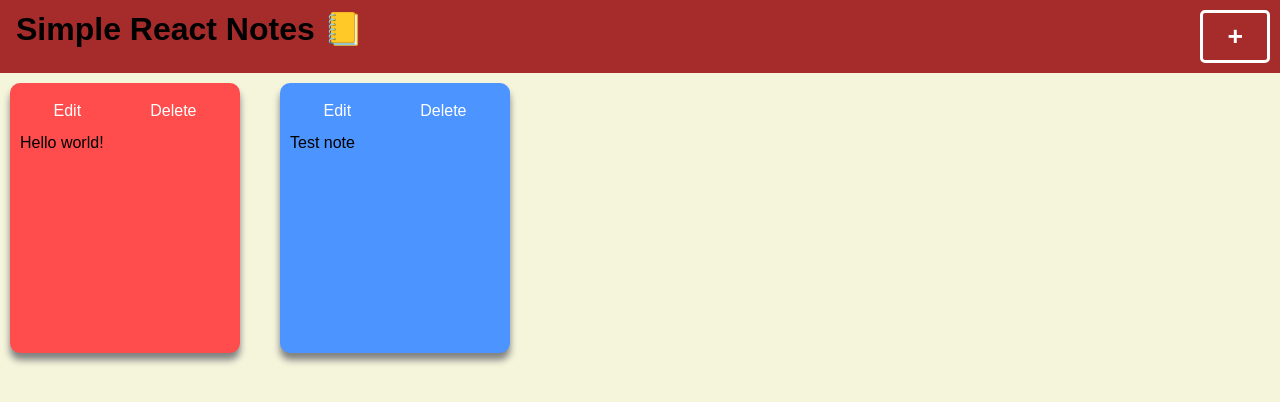
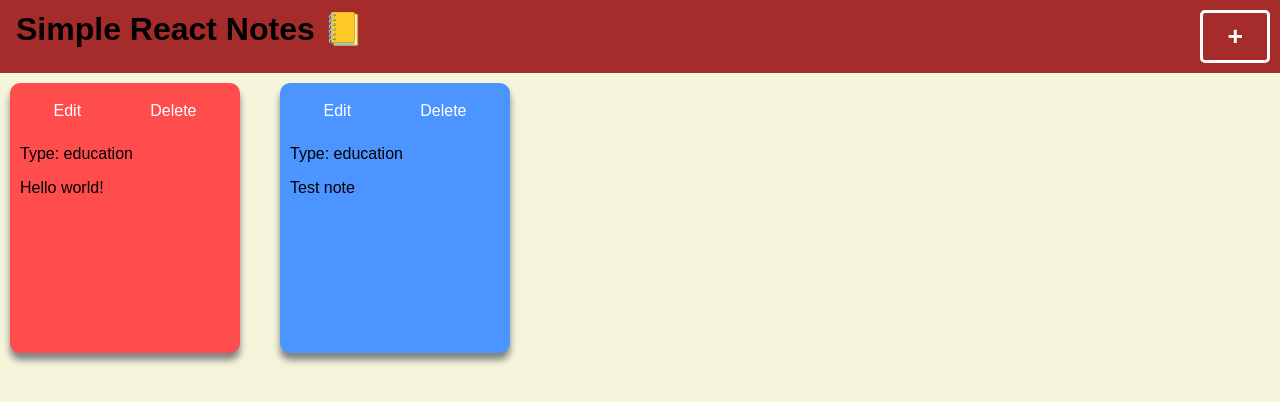
Before and after one commit to PanicAtTheKernal/RichWeb, a React (Create React App) app in the folder Lab-4/problem-1/: page / in a window 1280 px wide. Shown: the top 402 px of the page. Built offline with nearby package versions, Linux system fonts and the light colour scheme.

Commit message:
Add note groups

```diff
--- a/Lab-4/problem-1/src/colours.ts
+++ b/Lab-4/problem-1/src/colours.ts
@@ -1,10 +1,14 @@
-const colours1 = {
-    red: [0, 100, 65],
-    blue: [216, 100, 65],
-    green: [120, 100, 65],
-    yellow: [60, 100, 65],
-    orange: [36, 100, 65],
-};
+export const types = [
+    "education",
+    "recreational",
+    "social",
+    "diy",
+    "charity",
+    "cooking",
+    "relaxation",
+    "music",
+    "busywork"
+];
 
 const colours = new Map<string, number[]>([
     ["red", [0, 100, 65]],
--- a/Lab-4/problem-1/src/components/NewNoteForm/NewNoteForm.tsx
+++ b/Lab-4/problem-1/src/components/NewNoteForm/NewNoteForm.tsx
@@ -2,7 +2,7 @@ import React, {useState, useRef, useEffect } from 'react';
 import { NoteValues } from '../NoteArea';
 import "./NewNoteForm.css"
 import { Subject } from 'rxjs';
-import colours from '../../colours';
+import colours, { types } from '../../colours';
 
 export type OpenFormRequest = {
     open: boolean,
@@ -18,6 +18,7 @@ function NewNoteForm(props: NewNoteFormProps) {
     const [open, setOpen] = useState<boolean>(false);
     const [text, setText] = useState<string>("");
     const [key, setKey] = useState<string>("");
+    const [type, setType] = useState<string>("education");
     const [editMode, setEditMode] = useState<boolean>(true);
     const [currentColour, setCurrentColour] = useState<string>("orange");
     const [colourName, setColourName] = useState<Array<string>>(() => {
@@ -53,7 +54,8 @@ function NewNoteForm(props: NewNoteFormProps) {
         props.itemObservable.next({
             key: newKey,
             text: text,
-            colour: currentColour
+            colour: currentColour,
+            type: "education"
         })
         setOpen(false);
         setText("")
@@ -73,7 +75,8 @@ function NewNoteForm(props: NewNoteFormProps) {
             props.itemObservable.next({
                 key: newKey,
                 text: json["activity"],
-                colour: newColour
+                colour: newColour,
+                type: json["type"]
             })
             setText("")
         } catch (error) {
--- a/Lab-4/problem-1/src/components/Note/Note.tsx
+++ b/Lab-4/problem-1/src/components/Note/Note.tsx
@@ -8,6 +8,7 @@ export type NoteProps = {
     id: string,
     text: string,
     colour: string,
+    type: string,
     noteAreaSubject: Subject<NoteRequest>
 }
 
@@ -30,6 +31,7 @@ function Note(props: NoteProps) {
                 <button className="active" onClick={() => props.noteAreaSubject.next({type: NoteRequestType.Edit, key: props.id})}>Edit</button>
                 <button className="danger" onClick={() => props.noteAreaSubject.next({type: NoteRequestType.Delete, key: props.id})}>Delete</button>
             </div>
+            <p>Type: {props.type}</p>
             <div>
                 {text}
             </div>
--- a/Lab-4/problem-1/src/components/NoteArea.tsx
+++ b/Lab-4/problem-1/src/components/NoteArea.tsx
@@ -7,6 +7,7 @@ export type NoteValues = {
     key: string,
     text: string,
     colour: string,
+    type: string,
 }
 
 export enum NoteRequestType {
@@ -27,8 +28,8 @@ type NoteAreaProps = {
 function NoteArea(props: NoteAreaProps) {
     const noteSubject = useRef(new Subject<NoteRequest>())
     const [notes, setNotes] = useState<Array<NoteValues>>([
-        {key: crypto.randomUUID(), text: "Hello world!", colour: "red"},
-        {key: crypto.randomUUID(), text: "Test note", colour: "blue"}
+        {key: crypto.randomUUID(), text: "Hello world!", colour: "red", type: "education"},
+        {key: crypto.randomUUID(), text: "Test note", colour: "blue", type: "education"}
     ])
 
     // Function to handle delete note requests
@@ -73,7 +74,7 @@ function NoteArea(props: NoteAreaProps) {
     return (
         <div className="NoteArea" id="noteArea">
             {notes.map((note) => {
-                return <Note id={note.key} text={note.text} colour={note.colour} noteAreaSubject={noteSubject.current} key={note.key}></Note>
+                return <Note id={note.key} text={note.text} colour={note.colour} noteAreaSubject={noteSubject.current} key={note.key} type={note.type}></Note>
             })}
         </div>
     );
```
